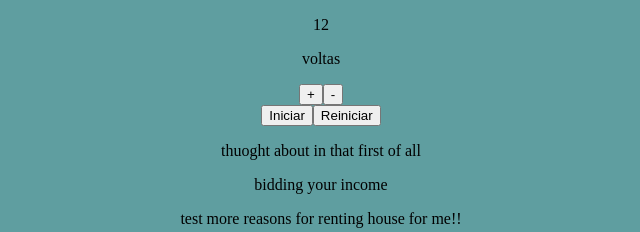
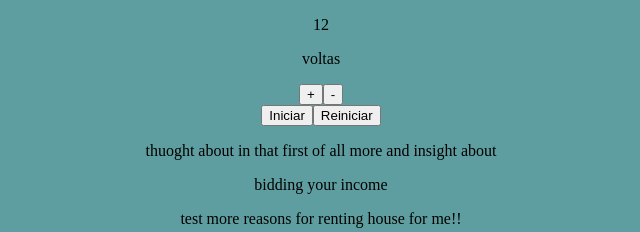
Before and after one commit to felipe-programador-18/traning-react, a React (Create React App) app in the folder myapp/: page / in a window 1280 px wide. Shown: the top 232 px of the page, without its empty margins (319-959 px from the left). Built offline with nearby package versions, Linux system fonts and the light colour scheme.

Commit message:
c18-adding new somethings

```diff
--- a/myapp/src/App.js
+++ b/myapp/src/App.js
@@ -154,7 +154,7 @@ function App() {
     <Button text='Reiniciar' />
 
 
-    <Seeing paragrafo='thuoght about in that first of all' />
+    <Seeing paragrafo='thuoght about in that first of all more and insight about' />
     <Seeing paragrafo='bidding your income' / >
 
     <Seeing paragrafo='test more reasons for renting house for me!!' />
```
